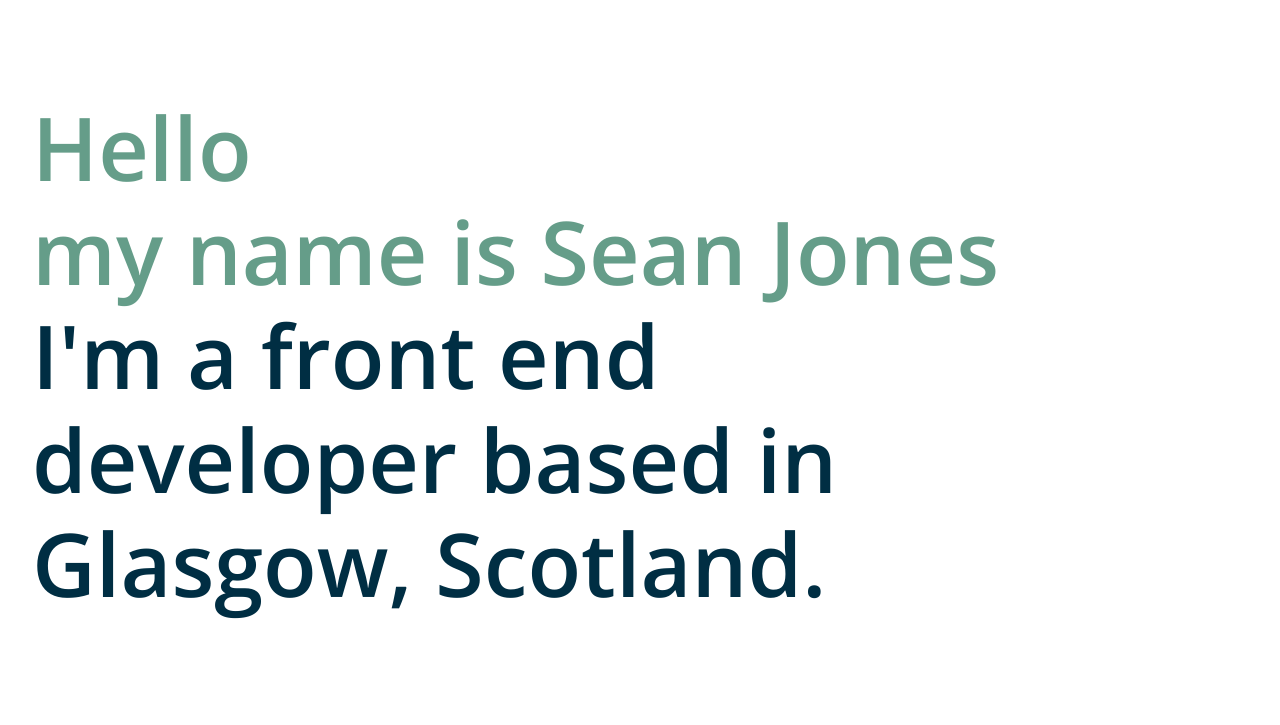
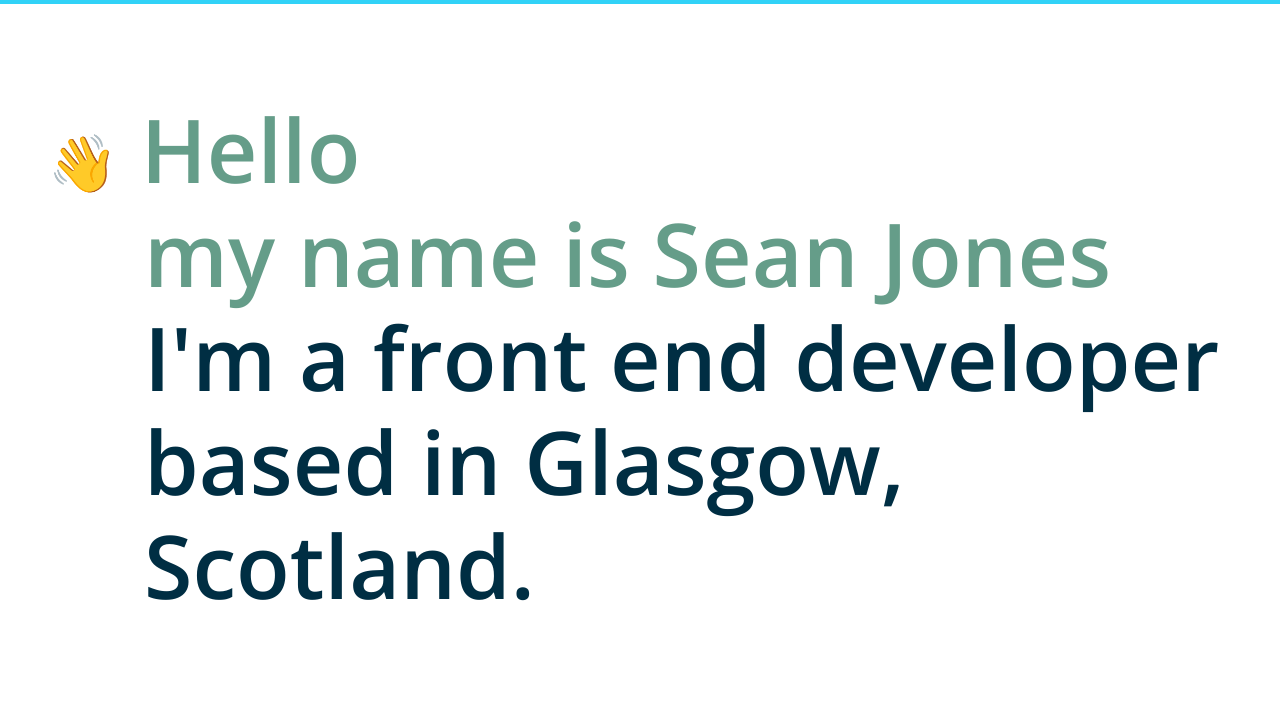
Before and after one commit to cssmonkey/sean-jones, a Gatsby site: page / in a window 1280 px wide. Shown: the top 725 px of the page. Built offline with nearby package versions, Linux system fonts and the light colour scheme; Gatsby itself is replaced by a stand-in of ours.

Commit message:
tidy-up header layout

```diff
--- a/src/components/Header/Header.tsx
+++ b/src/components/Header/Header.tsx
@@ -7,12 +7,15 @@ import "./header.scss";
 const Header = () => (
   <header className="page-header">
     <div className="page-header__inner">
-      <h1 className="u-font-heading h100 u-green">
-        Hello
-        <br /> my name is Sean Jones
+      <h1 className="u-font-heading h100 u-green page-header-main-title">
+        <span aria-hidden="true" className="greeting-emoji h200">
+          👋
+        </span>{" "}
+        Hello <span className="page-title-section">my name is Sean Jones</span>
       </h1>
       <p className="h100 u-font-heading u-black">
-        I'm a front end developer based in Glasgow, Scotland.
+        <span className="page-title-section">I'm a front end developer</span>{" "}
+        <span className="page-title-section">based in Glasgow, Scotland.</span>
       </p>
     </div>
     <div className="page-header__footer u-font-heading h600 u-grey">
--- a/src/components/Header/header.scss
+++ b/src/components/Header/header.scss
@@ -6,9 +6,9 @@
   min-height: 100vh;
 
   &__inner {
+    border-top: 4px solid get-color(blue);
     flex: 1;
     padding: $base-spacing * 2;
-    max-width: 65rem;
 
     display: flex;
     flex-direction: column;
@@ -25,7 +25,7 @@
     }
     a:hover,
     a:active {
-      color: get-color(black);
+      color: get-color(green);
     }
   }
   &__footer-item {
@@ -33,7 +33,10 @@
     padding: $base-spacing 0;
   }
 
-  @include breakpoint(medium) {
+  @include breakpoint(large) {
+    &__inner {
+      padding-left: $base-spacing * 6;
+    }
     &__footer {
       display: flex;
       justify-content: space-between;
@@ -44,3 +47,18 @@
     }
   }
 }
+
+.greeting-emoji {
+  display: none;
+  @include breakpoint(large) {
+    margin-left: -$base-spacing * 3;
+    display: inline-block;
+  }
+}
+
+.page-title-section {
+  @include breakpoint(large) {
+    display: block;
+    margin-left: $base-spacing * 3;
+  }
+}
--- a/src/styles/01-settings/colors.scss
+++ b/src/styles/01-settings/colors.scss
@@ -4,6 +4,7 @@ $colors: (
   offwhite: #f8f8f8,
   green: #659d89,
   pink: #dc2a5f,
+  blue: #31d2f7,
 ) !default;
 
 @function get-color($color) {
```
